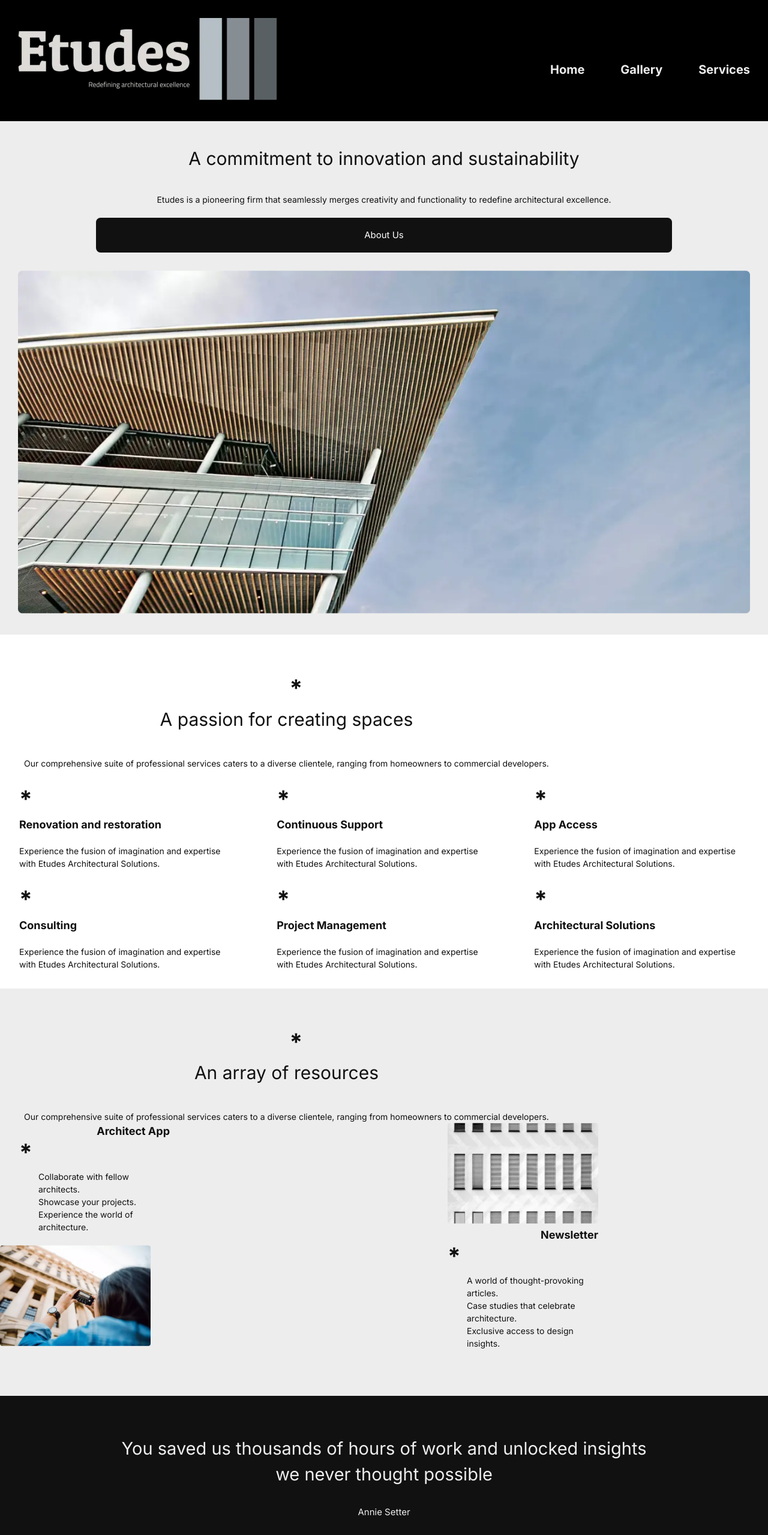
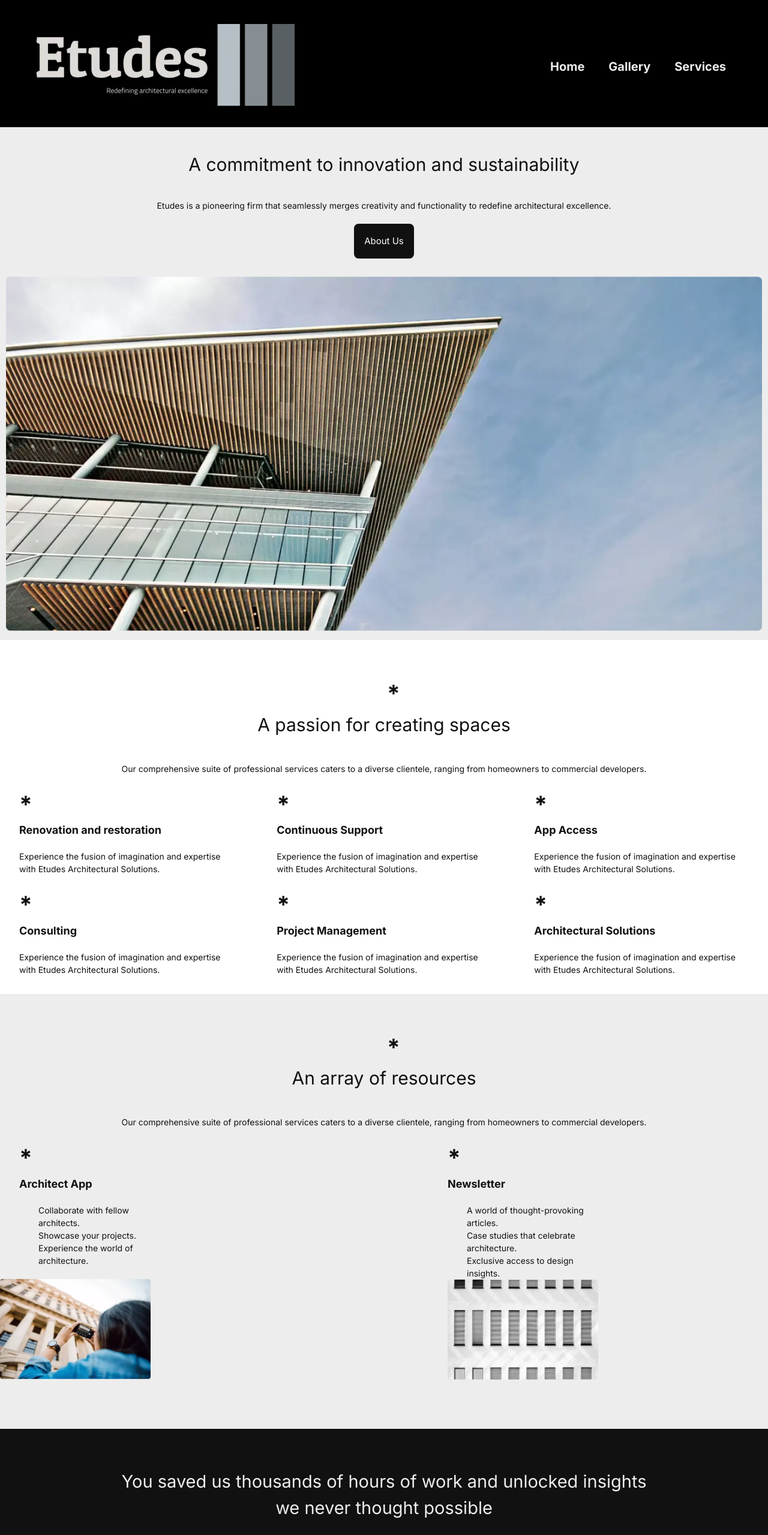
Before and after one commit to renasutton/webdesign-asn1, a plain HTML site: page boilerplate - Copy - Copy/index.html in a window 1280 px wide. Shown: the top 2559 px of the page at 60% size. Drawn offline with Linux system fonts and the light colour scheme.

Commit message:
media q 2 working but not responsive

```diff
--- a/boilerplate - Copy - Copy/css/styles.css
+++ b/boilerplate - Copy - Copy/css/styles.css
@@ -7,8 +7,13 @@ body{
     background-color:  #EDEDED;
 }
 
+.flex-container{
+    display: flex;
+    flex-direction: column;
+}
+
 .image-container{
-    padding: 3rem;
+    padding: 1rem;
 }
 
 .white-wrapper{
@@ -16,7 +21,6 @@ body{
 }
 
 nav .flex-container{
-    display: flex;
     flex-direction: row;
     align-items: center;
     justify-content: space-between;
@@ -25,17 +29,17 @@ nav .flex-container{
 header{
     background-color: black;
     padding: 5rem 6rem;
+
 }
 
 header nav ul li a {
-    padding: 3rem;
     font-weight: 700;
     font-size: 2rem;
     color: #EDEDED;
 }
 
-header nav ul li{
-    margin-top: 3rem;
+header ul{
+    padding: 0 3rem;
 }
 
 h1, h2, h3,
@@ -65,16 +69,21 @@ p{
     margin: 0 3.2rem;
 }
 
+body > div:first-of-type > section,
+body > section > div
+{
+    text-align: center;
+}
+
 div:nth-child(2) > section > a,
 div > a{
     background-color: #111;
     border-radius: 0.75rem;
     color: #FFF;
-    display: block;
-    text-align: center;
+    display: inline-block;
     padding: 1.75rem;
     font-size: 1.5rem;
-    margin: 2rem 16rem 0;
+    margin: 2rem 0;
 }
 
 section:nth-child(1) > p{
@@ -177,15 +186,14 @@ footer .flex-container{
 
 @media screen and (min-width: 700px) {
 
-    .flex-container{
+    .flex-container, .card-deck{
         display: flex;
         justify-content: space-between;
+        flex-direction: row;
     }
 
     .card-deck {
-        display: flex;
-        flex-wrap: wrap;
-        justify-content: space-between;
+         flex-wrap: wrap;
     }
 
     h3, .star{
@@ -211,8 +219,13 @@ footer .flex-container{
         display: flex;
         justify-content: space-between;
         align-items: center;
-        padding: 0rem;
+        padding: 3rem 0rem 2rem 5rem;
     }
+
+    header a {
+        margin-right: 4rem;
+    }
+
     .card-description{
         display: block;
         text-align: left;
@@ -241,23 +254,21 @@ footer .flex-container{
     }
 
     footer{
-        padding: 1rem 6rem 5rem 5rem;
+        padding: 3rem 6rem 5rem
     }
 
     footer p{
         text-align: left;
         margin: 0;
         font-size: 1.3rem;
-        margin-left: 3rem;
     }
 
-footer h2{
-    margin: 4rem 0 0;
-}
+    footer h2{
+        margin: 2rem 0 ;
+    }
 
 .centered-section{
     padding: 3.2rem 19rem;
-}
 }
 
 @media screen and (min-width: 1100px) {
@@ -266,20 +277,36 @@ footer h2{
         width: calc(100% / 3 - 0.5rem);
     }
 
-    .flex-container{
+    .card-deck .flex-container{
         display: flex;
         justify-content: space-between;
         flex-direction: column;
-
     }
 
     .card-description{
         display: flex;
         flex-wrap: wrap;
-        justify-content: space-between;
+    }
+
+    div.card-deck > section:nth-child(3) .card-description{
+        order: initial;
+    }
+
+    .card-description{
+       display: unset;
     }
 
     div:nth-child(4) > ul > li:nth-child(1){
         margin:  0 17rem;
     }
+
+    body > div.card-deck > section:nth-child(1),
+    body > div:nth-child(2) > div > section:nth-child(1){
+        margin: 0 auto;
+    }
 }
+
+@media screen and (min-width: 1440px) {
+
+}
+}
```
Also changed, not shown: boilerplate - Copy - Copy/index.html (+0 -1 lines).
